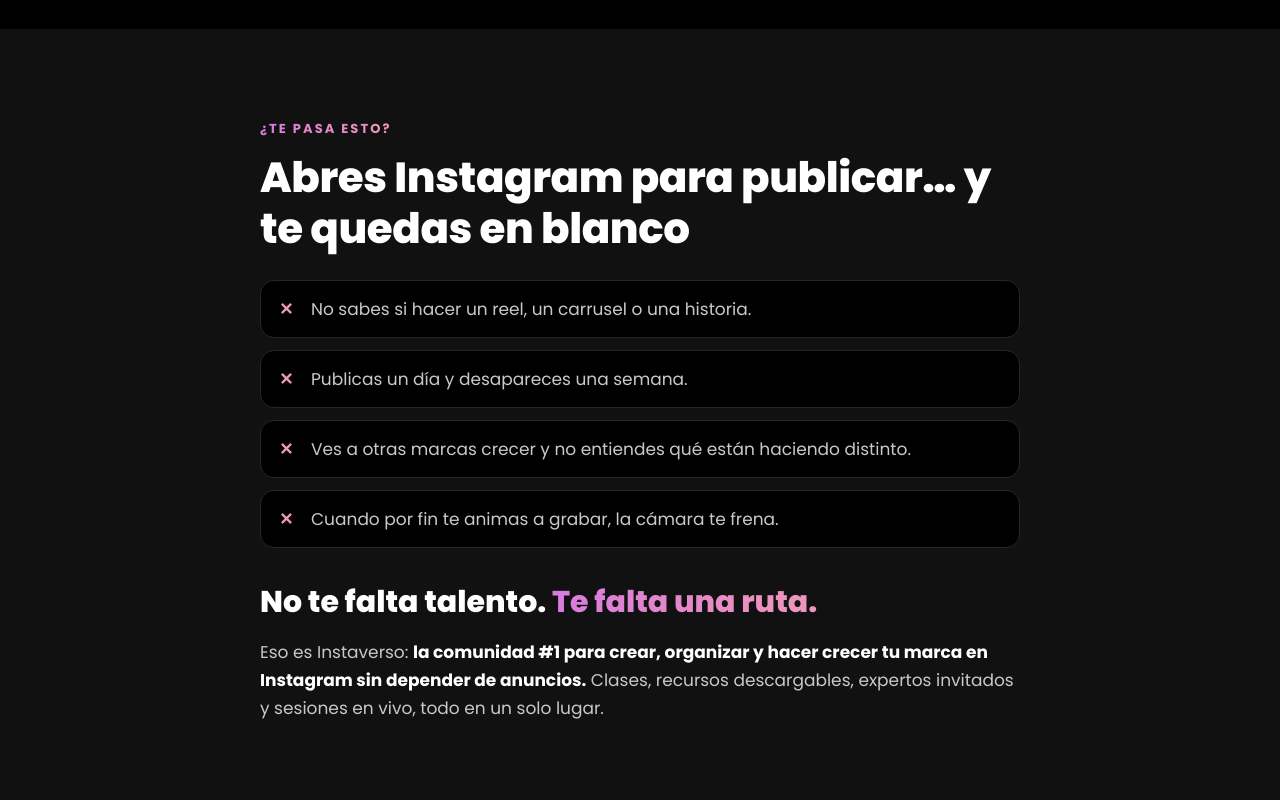
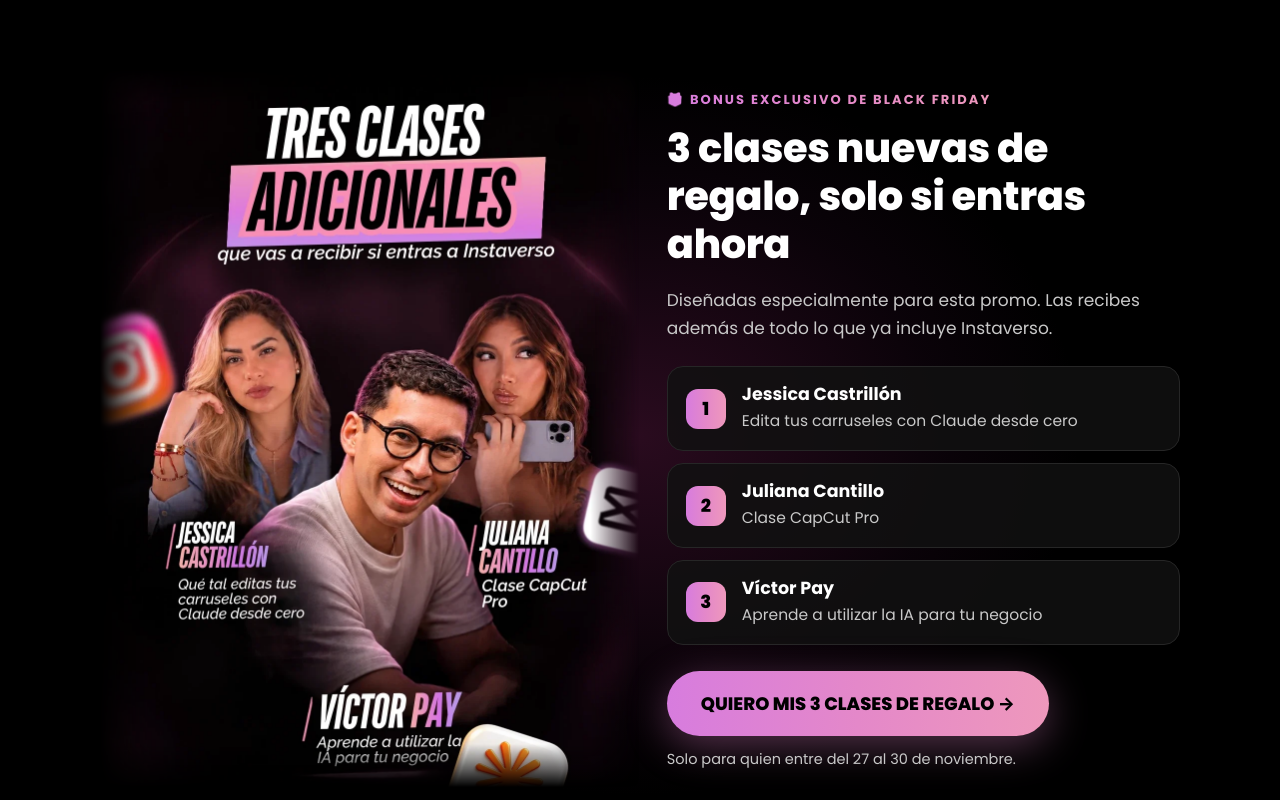
Before and after one commit to palomosofi84-afk/instaverso-black-friday, a plain HTML site: page index.html in a window 1280 px wide. Shown: the part 1320-2120 px from the top of the page. Drawn offline with nearby package versions, Linux system fonts and the light colour scheme.

Commit message:
Sección del bonus: 3 clases de regalo integradas
Co-Authored-By: Claude Opus 5.5 <noreply@anthropic.com>

```diff
--- a/index.html
+++ b/index.html
@@ -28,7 +28,7 @@
   *{box-sizing:border-box;margin:0;padding:0}
   html{scroll-behavior:smooth}
   body{background:var(--bg);color:var(--text);font-family:"Poppins",system-ui,-apple-system,"Segoe UI",Arial,sans-serif;font-size:17px;line-height:1.65;-webkit-font-smoothing:antialiased}
-  img{max-width:100%;display:block}
+  img{max-width:100%;height:auto;display:block}
   a{color:inherit}
   .wrap{width:min(1080px,100% - 40px);margin-inline:auto}
   .narrow{width:min(760px,100% - 40px);margin-inline:auto}
@@ -77,6 +77,30 @@
   .gift{display:flex;gap:14px;align-items:flex-start;text-align:left;background:var(--card);border:1px solid var(--line);border-radius:16px;padding:16px 18px;max-width:520px;margin:0 auto 30px}
   .gift-ico{font-size:28px;line-height:1}
   .gift p{margin:0;color:var(--muted);font-size:15.5px}
+  .gift a{color:var(--pink);font-weight:700;text-decoration:none;white-space:nowrap}
+
+  /* Bonus 3 clases */
+  .bonus{position:relative;overflow:hidden;padding:40px 0 90px}
+  .bonus::before{content:"";position:absolute;left:50%;top:48%;width:1100px;height:900px;transform:translate(-50%,-50%);background:radial-gradient(closest-side,rgba(150,40,110,.28),rgba(80,20,70,.12) 55%,transparent 80%);pointer-events:none}
+  .bonus > .wrap{position:relative;display:grid;grid-template-columns:minmax(0,1.05fr) minmax(0,1fr);gap:28px;align-items:center}
+  .bonus-img{width:100%;max-width:560px;margin-inline:auto;
+    -webkit-mask-image:linear-gradient(to right,transparent 0,#000 9%,#000 91%,transparent 100%),linear-gradient(to bottom,transparent 0,#000 5%,#000 94%,transparent 100%);
+    -webkit-mask-composite:source-in;
+    mask-image:linear-gradient(to right,transparent 0,#000 9%,#000 91%,transparent 100%),linear-gradient(to bottom,transparent 0,#000 5%,#000 94%,transparent 100%);
+    mask-composite:intersect}
+  .bonus h2{font-size:clamp(28px,4vw,40px)}
+  .classes{list-style:none;display:grid;gap:12px;margin:24px 0 26px}
+  .classes li{display:flex;gap:16px;align-items:center;background:rgba(17,17,17,.85);border:1px solid var(--line);border-radius:16px;padding:16px 18px}
+  .classes .num{flex:0 0 40px;height:40px;border-radius:12px;background:var(--grad);color:#000;font-weight:800;display:grid;place-items:center;font-size:18px}
+  .classes b{display:block;font-size:17.5px;line-height:1.3}
+  .classes span{color:var(--muted);font-size:15.5px;line-height:1.4}
+  .bonus-note{font-size:14.5px;margin-top:12px}
+  @media (max-width:860px){
+    .bonus > .wrap{grid-template-columns:1fr;gap:0}
+    .bonus-img{max-width:480px}
+    .bonus-text{text-align:center;margin-top:-10px}
+    .classes{text-align:left}
+  }
 
   /* Countdown */
   .countdown{display:flex;justify-content:center;gap:12px;margin:0 auto 30px}
@@ -207,7 +231,7 @@
 
     <div class="gift">
       <div class="gift-ico">🎁</div>
-      <p><strong>Bonus exclusivo:</strong> si entras durante la promo recibes <strong>3 clases nuevas de regalo</strong>, diseñadas solo para esta ocasión.</p>
+      <p><strong>Bonus exclusivo:</strong> si entras durante la promo recibes <strong>3 clases nuevas de regalo</strong> con Jessica Castrillón, Juliana Cantillo y Víctor Pay. <a href="#bonus">Ver las clases ↓</a></p>
     </div>
 
     <p class="deadline">La oferta termina en:</p>
@@ -222,6 +246,25 @@
     <p class="btn-note">Del viernes 27 al lunes 30 de noviembre a las 11:59 p. m.</p>
   </div>
 </header>
+
+<!-- BONUS -->
+<section class="bonus" id="bonus">
+  <div class="wrap">
+    <img class="bonus-img" src="assets/bonus-3-clases.webp" alt="Tres clases adicionales que vas a recibir si entras a Instaverso: Jessica Castrillón, Juliana Cantillo y Víctor Pay" width="1080" height="1440" loading="lazy">
+    <div class="bonus-text">
+      <span class="eyebrow grad-text">🎁 Bonus exclusivo de Black Friday</span>
+      <h2>3 clases nuevas de regalo, solo si entras ahora</h2>
+      <p>Diseñadas especialmente para esta promo. Las recibes además de todo lo que ya incluye Instaverso.</p>
+      <ul class="classes">
+        <li><div class="num">1</div><div><b>Jessica Castrillón</b><span>Edita tus carruseles con Claude desde cero</span></div></li>
+        <li><div class="num">2</div><div><b>Juliana Cantillo</b><span>Clase CapCut Pro</span></div></li>
+        <li><div class="num">3</div><div><b>Víctor Pay</b><span>Aprende a utilizar la IA para tu negocio</span></div></li>
+      </ul>
+      <a class="btn" href="#comprar" target="_blank" rel="noopener">QUIERO MIS 3 CLASES DE REGALO →</a>
+      <p class="bonus-note">Solo para quien entre del 27 al 30 de noviembre.</p>
+    </div>
+  </div>
+</section>
 
 <!-- PAIN -->
 <section class="pain">
```
Also changed, not shown: assets/bonus-3-clases.webp (added).
